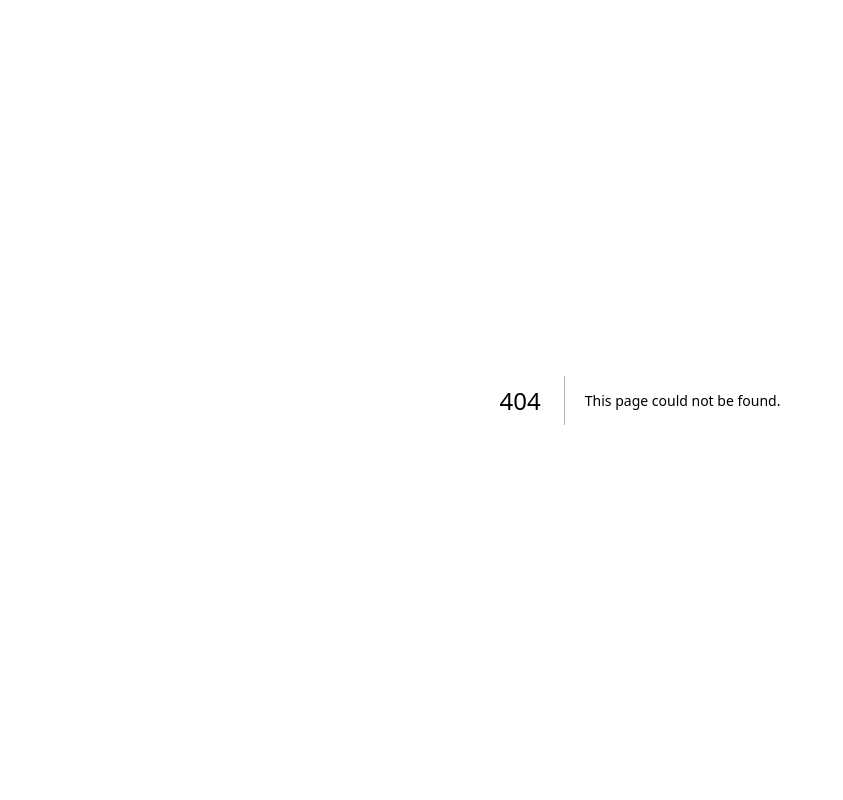
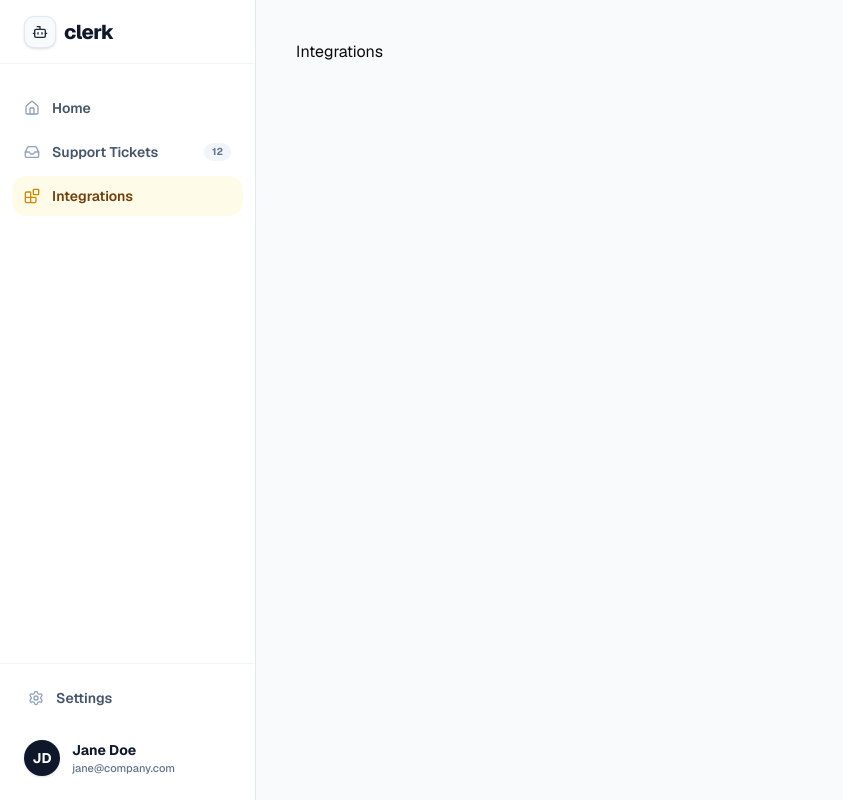
Before and after one commit to walledog11/clerk, a Next.js app: page /dashboard/integrations in a window 1280 px wide. Before the commit this address had no page. Shown: the whole page, without its empty margins (0-843 px from the left). Built offline with nearby package versions, Linux system fonts and the light colour scheme.

Commit message:
Updated dashboard

```diff
--- /dev/null
+++ b/app/dashboard/integrations/page.tsx
@@ -0,0 +1,5 @@
+export default function Integrations () {
+    return (
+        <div>Integrations</div>
+    )
+}
--- a/components/landing/Navbar.tsx
+++ b/components/landing/Navbar.tsx
@@ -19,6 +19,7 @@ export function Navbar() {
             <Link href="#features" className="text-sm font-semibold text-slate-500 transition-colors hover:text-slate-900">Features</Link>
             <Link href="#how-it-works" className="text-sm font-semibold text-slate-500 transition-colors hover:text-slate-900">How it Works</Link>
             <Link href="#pricing" className="text-sm font-semibold text-slate-500 transition-colors hover:text-slate-900">Pricing</Link>
+            <Link href="/dashboard" className="text-sm font-bold text-slate-500 transition-colors hover:text-slate-900">Dashboard</Link>
           </div>
         </div>
 
```
